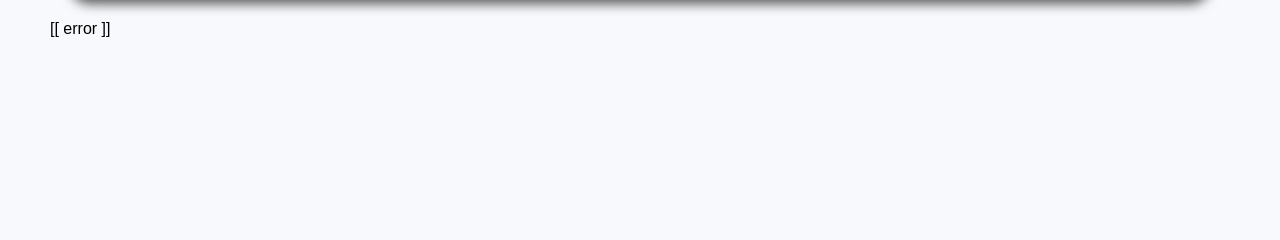
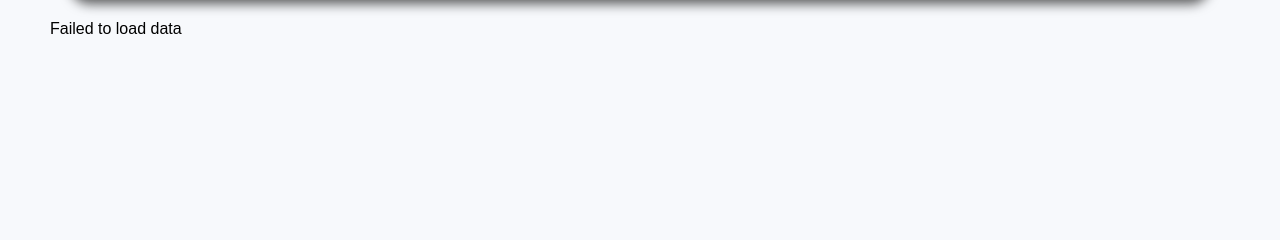
Before and after one commit to vishu579/geoentity-app, a Flask app: page / in a window 1280 px wide. Shown: the part 307-547 px from the top of the page. Run offline with Flask 3, Linux system fonts and the light colour scheme.

Commit message:
Update index.html

```diff
--- a/templates/index.html
+++ b/templates/index.html
@@ -85,7 +85,7 @@
       </section>
 
       <p v-if="loading" class="status-text">Loading data...</p>
-      <p v-if="error" class="status-text error-text">[[ error ]]</p>
+      <p v-if="error" class="status-text error-text">${ error }</p>
     </div>
   </main>
 
```
